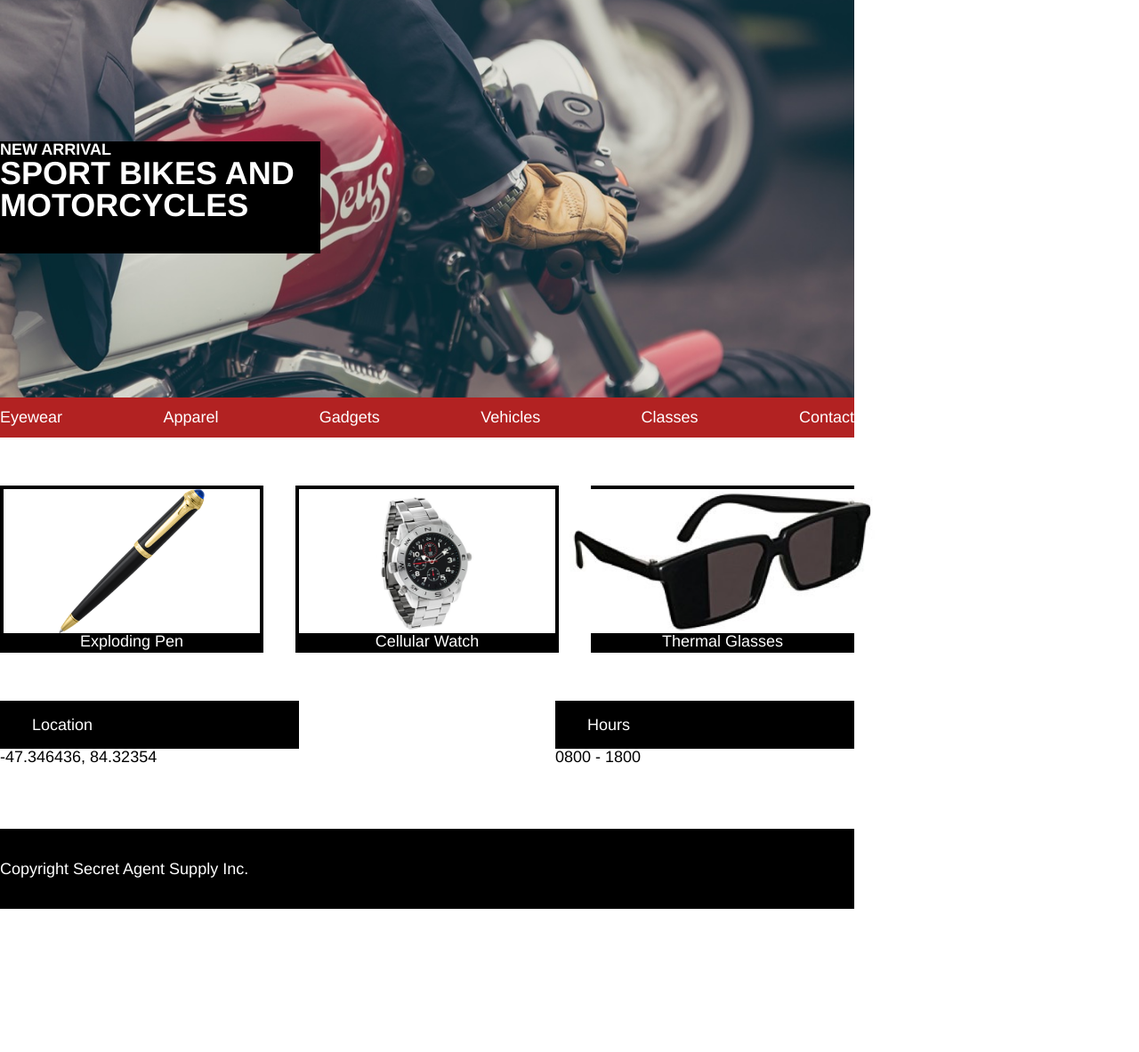
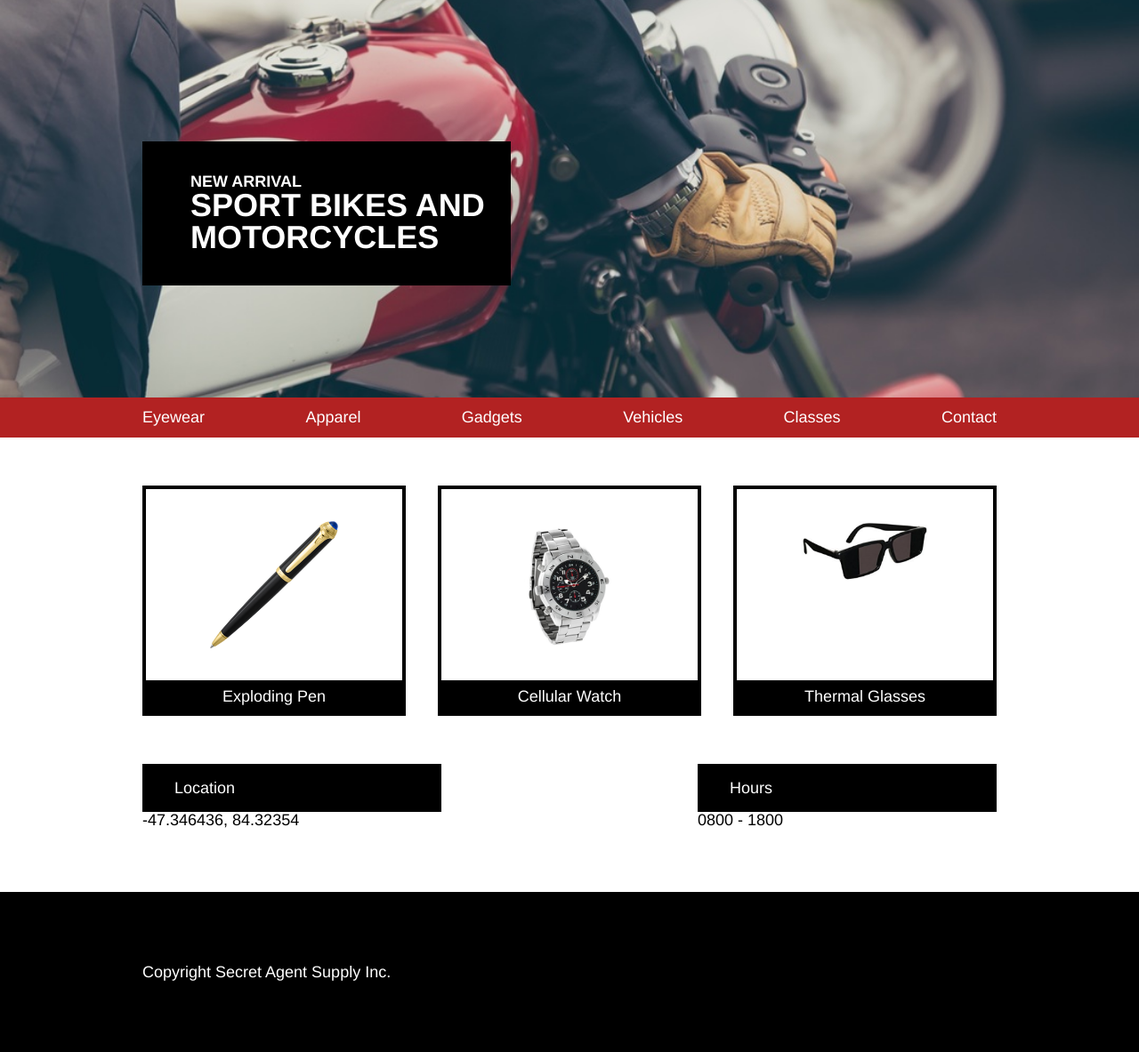
Before and after one commit to drummingjack2/SecretAgentSupply, a plain HTML site: page index.html in a window 1280 px wide. Shown: the part 45-1228 px from the top of the page at 89% size. Before the commit the page ends 1067 px from the top, so only its background shows below. Drawn offline with Linux system fonts and the light colour scheme.

Commit message:
Added the 960px container for all elements. Now complete for desktop orientation.

```diff
--- a/index.html
+++ b/index.html
@@ -9,21 +9,26 @@
   </head>
   <body>
     <!-- Title div - contains logo and title -->
-    <div class="container" id="title">
+    <div id="title">
+      <div id="title-container">
         <img src="./resources/logo.png">
         <span>SECRET AGENT SUPPLY INC.</span>
+      </div>
     </div>
 
     <!-- Banner div - contains bg img and new arrival box -->
     <div class="container "id="banner">
-      <div class="container" id="arrival">
+      <div id="banner-container">
+        <div id="arrival">
           <span>NEW ARRIVAL</span>
           <h1>SPORT BIKES AND MOTORCYCLES</h1>
         </div>
       </div>
+    </div>
 
     <!-- Nav div - the categories of products -->
-    <div class="container" id="nav">
+    <div id="nav">
+      <div id="nav-container">
         <ul>
           <li>Eyewear</li>
           <li>Apparel</li>
@@ -33,9 +38,11 @@
           <li>Contact</li>
         </ul>
       </div>
+    </div>
 
     <!-- Product Grid div - div with the images and names of the products -->
-    <div class="container" id="products">
+    <div id="products">
+      <div id="products-container">
         <div class="item">
           <img src="./resources/pen.png" alt="Exploding Pen">
           <span>Exploding Pen</span>
@@ -49,9 +56,11 @@
           <span>Thermal Glasses</span>
         </div>
       </div>
+    </div>
 
     <!-- Info div - div with the location and hours for the store -->
-    <div class="container" id="info">
+    <div id="info">
+      <div id="info-container">
         <div class="container">
           <span class="head">Location</span>
           <span>-47.346436, 84.32354</span>
@@ -61,11 +70,13 @@
           <span>0800 - 1800</span>
         </div>
       </div>
+    </div>
 
     <!-- Footer - contains the copyright and black background -->
-    <div class="container" id="footer">
+    <div id="footer">
+      <div id="footer-container">
         <span>Copyright Secret Agent Supply Inc.</span>
       </div>
-
+    </div>
   </body>
 </html>
--- a/resources/css/style.css
+++ b/resources/css/style.css
@@ -3,9 +3,6 @@ html{
   font-family: Helvetica;
   display: flex;
   flex-direction: column;
-}
-body{
-  width: 960px;
 }
 
 #title{
@@ -13,14 +10,19 @@ body{
   color: white;
   font-size: 1rem;
   display: flex;
+  justify-content: center;
+}
+#title-container{
+  width: 960px;
+  display: flex;
   align-items: center;
 }
-#title img{
+#title-container img{
   padding-left: 0.5rem;
   padding-right: 1rem;
   height: 1.5rem;
 }
-#title span{
+#title-container span{
   padding-top: 0.66rem;
   padding-bottom: 0.66rem;
 }
@@ -31,43 +33,56 @@ body{
   background-position: center;
   background-size: cover;
   height: 25rem;
+  display: flex;
+  justify-content: center;
+}
+#banner-container{
+  width: 960px;
 }
 #arrival{
   background-color: black;
   color: white;
   width: 20rem;
-  position: relative;
-  top: 9rem;
+  margin-top: 9rem;
+  padding-top: 2rem;
+  padding-left: 3rem;
+  padding-bottom: 2rem;
 }
 #arrival span{
   font-size: 1rem;
   font-weight: bold;
-  padding left: 3rem;
-  padding-top: 2rem;
   padding-bottom: 0.25rem;
 }
 #arrival h1{
   font-size: 2rem;
   font-weight: bold;
-  padding left: 3rem;
-  padding-bottom: 2rem;
 }
 
 #nav{
   background-color: firebrick;
   color: white;
+  display: flex;
+  justify-content: center;
 }
-#nav ul{
+#nav-container{
+  width: 960px;
+}
+#nav-container ul{
   display: flex;
   justify-content: space-between;
 }
-#nav li{
+#nav-container li{
   padding-top: 0.75rem;
   padding-bottom: 0.75rem;
 }
 
 #products{
   display: flex;
+  justify-content: center;
+}
+#products-container{
+  width: 960px;
+  display: inline-flex;
   justify-content: space-between;
 }
 .item{
@@ -77,13 +92,17 @@ body{
   display: flex;
   flex-direction: column;
   align-items: center;
+  justify-content: space-between;
 }
 .item img{
-  height: 9rem;
-  padding: 2rem, 0, 2rem, 0;
+  /*height: 9rem;*/
+  margin-top: 2rem;
+  margin-bottom: 2rem;
+  max-width: 8rem;
 }
 .item span{
-  padding: 0.5rem, 0, 0.5rem, 0;
+  padding-top: 0.5rem;
+  padding-bottom: 0.5rem;
   background-color: black;
   color: white;
   width: 100%;
@@ -93,15 +112,20 @@ body{
 
 #info{
   display: flex;
+  justify-content: center;
+}
+#info-container{
+  width: 960px;
+  display: flex;
   justify-content: space-between;
 }
-#info div{
+#info-container div{
   display: flex;
   flex-direction: column;
   width: 35%;
   margin-top: 3rem;
 }
-#info .head{
+#info-container .head{
   background-color: black;
   color: white;
   padding-top: 1rem;
@@ -111,9 +135,14 @@ body{
 
 #footer{
   margin-top: 4rem;
-  height: 5rem;
+  height: 10rem;
   background-color: black;
   color: white;
   display: flex;
+  justify-content: center;
+}
+#footer-container{
+  width: 960px;
+  display: flex;
   align-items: center;
 }
```
Lines whose indentation alone changed are shown as unchanged.
